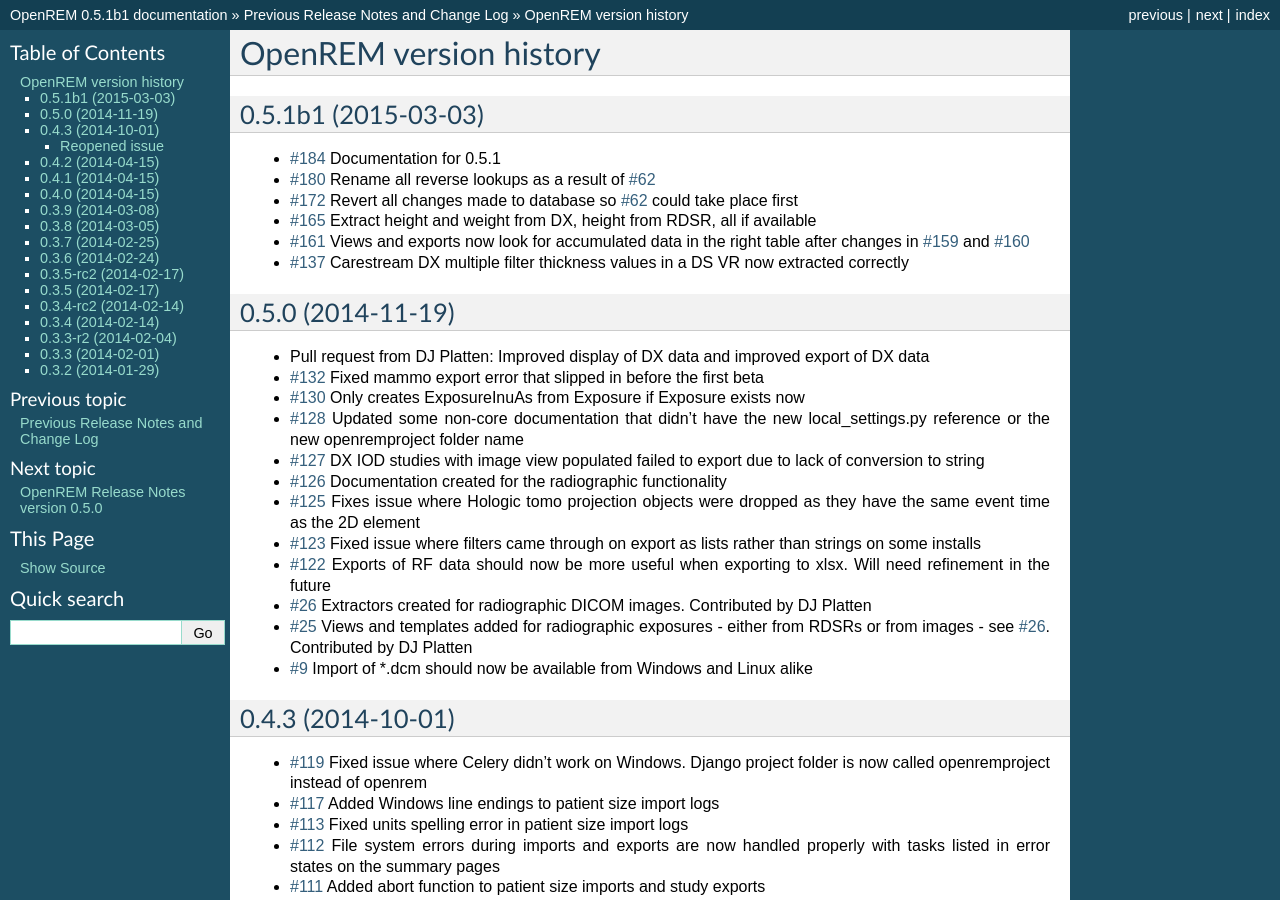
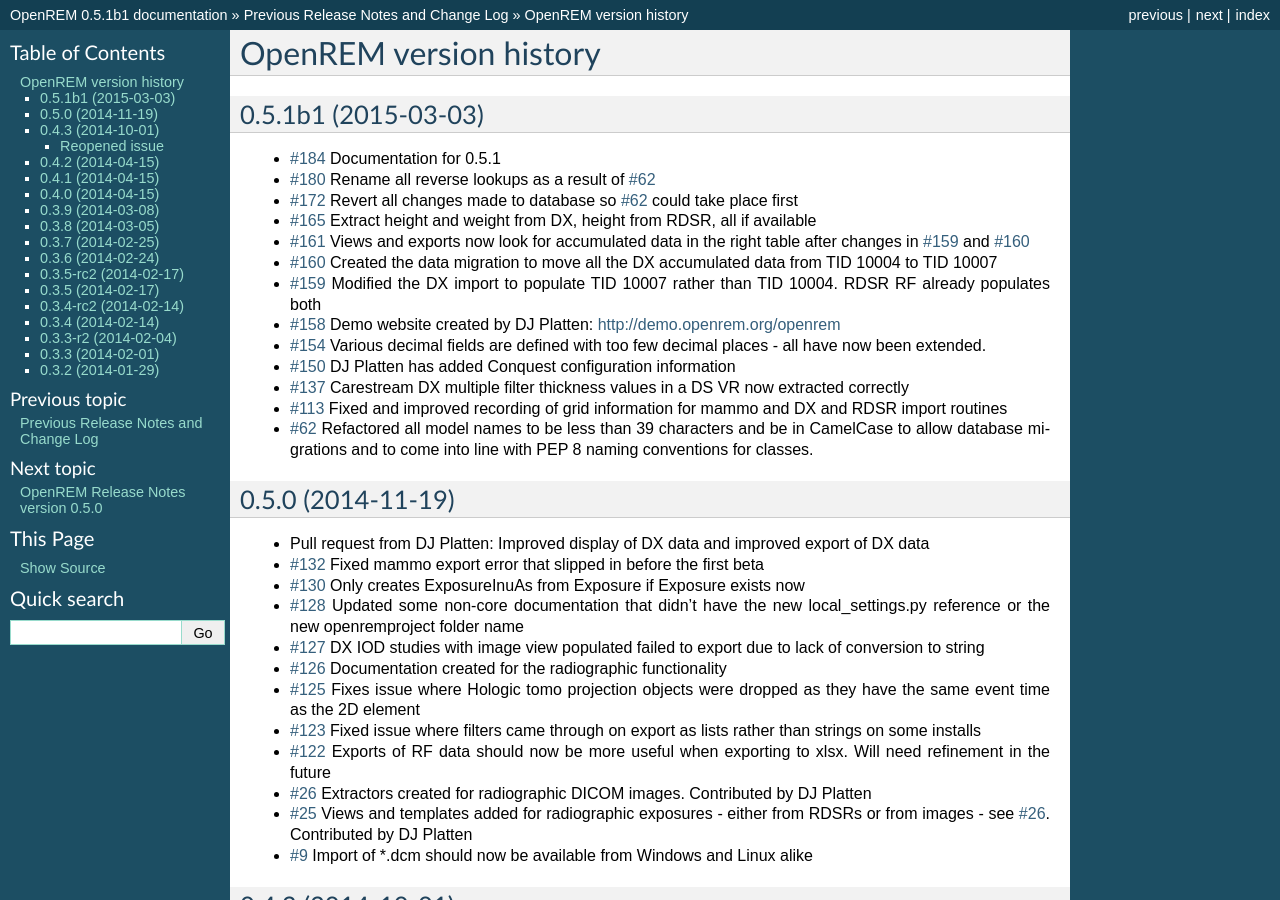
Before and after one commit to ckswilliams/modOpenREM, a Sphinx documentation site: the page built from docs/changes.rst, in a window 1280 px wide and 900 px high. Built offline with Sphinx 7.4.7, drawn with Linux system fonts in a browser that asks for light colours.

Commit message:
Completed the list of issues resolved for 0.5.1, and removed reference to the 50 character error in the install instructions.

```diff
--- a/docs/changes.rst
+++ b/docs/changes.rst
@@ -10,7 +10,15 @@
 * `#172`_  Revert all changes made to database so `#62`_ could take place first
 * `#165`_  Extract height and weight from DX, height from RDSR, all if available
 * `#161`_  Views and exports now look for accumulated data in the right table after changes in `#159`_ and `#160`_
+* `#160`_  Created the data migration to move all the DX accumulated data from TID 10004 to TID 10007
+* `#159`_  Modified the DX import to populate TID 10007 rather than TID 10004. RDSR RF already populates both
+* `#158`_  Demo website created by DJ Platten: http://demo.openrem.org/openrem
+* `#154`_  Various decimal fields are defined with too few decimal places - all have now been extended.
+* `#150`_  DJ Platten has added Conquest configuration information
 * `#137`_  Carestream DX multiple filter thickness values in a DS VR now extracted correctly
+* `#113`_  Fixed and improved recording of grid information for mammo and DX and RDSR import routines
+* `#62`_   Refactored all model names to be less than 39 characters and be in CamelCase to allow database migrations and
+  to come into line with PEP 8 naming conventions for classes.
 
 
 0.5.0 (2014-11-19)
@@ -19,14 +27,16 @@
 * Pull request from DJ Platten: Improved display of DX data and improved export of DX data
 * `#132`_  Fixed mammo export error that slipped in before the first beta
 * `#130`_  Only creates ExposureInuAs from Exposure if Exposure exists now
-* `#128`_  Updated some non-core documentation that didn't have the new local_settings.py reference or the new openremproject folder name
+* `#128`_  Updated some non-core documentation that didn't have the new local_settings.py reference or the new
+  openremproject folder name
 * `#127`_  DX IOD studies with image view populated failed to export due to lack of conversion to string
 * `#126`_  Documentation created for the radiographic functionality
 * `#125`_  Fixes issue where Hologic tomo projection objects were dropped as they have the same event time as the 2D element
 * `#123`_  Fixed issue where filters came through on export as lists rather than strings on some installs
 * `#122`_  Exports of RF data should now be more useful when exporting to xlsx. Will need refinement in the future
 * `#26`_   Extractors created for radiographic DICOM images. Contributed by DJ Platten
-* `#25`_   Views and templates added for radiographic exposures - either from RDSRs or from images - see `#26`_. Contributed by DJ Platten
+* `#25`_   Views and templates added for radiographic exposures - either from RDSRs or from images - see `#26`_.
+  Contributed by DJ Platten
 * `#9`_    Import of \*.dcm should now be available from Windows and Linux alike
 
 
```
Also changed, not shown: docs/install.rst (+1 -4 lines).
